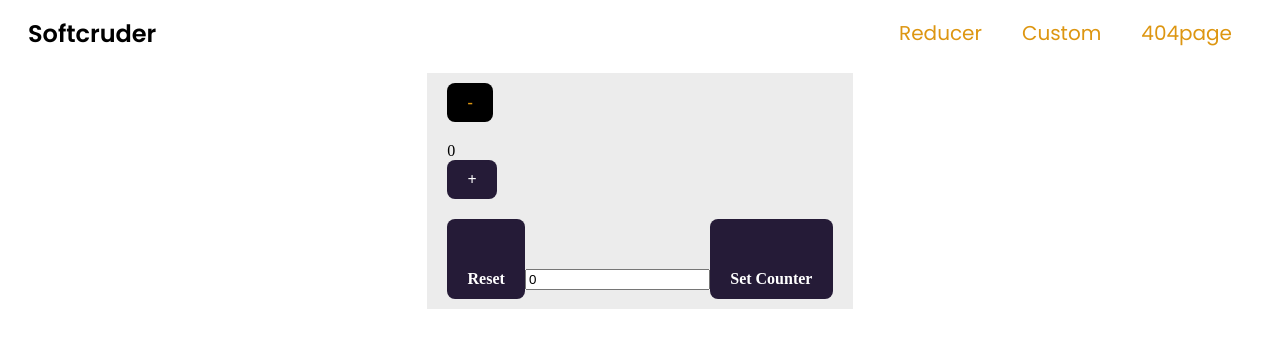
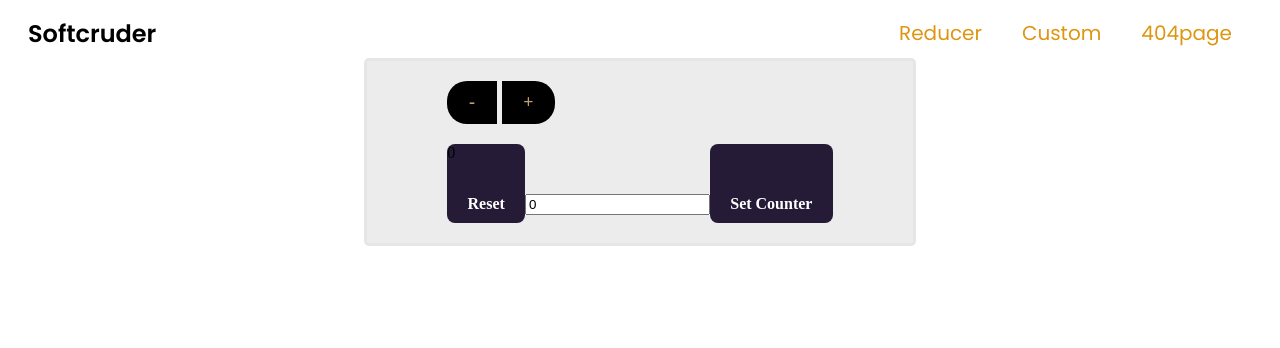
Before and after one commit to softcruder/second-semester-exam, a React (Create React App) app: page /reducer in a window 1280 px wide. Shown: the top 348 px of the page. Built offline with nearby package versions, Linux system fonts and the light colour scheme.

Commit message:
1 file modified

```diff
--- a/src/components/ReducerCounter/ReducerCounter.css
+++ b/src/components/ReducerCounter/ReducerCounter.css
@@ -1,17 +1,38 @@
 .container {
   margin: auto;
   width: 40%;
-  padding: 15px;
+  background-color: rgba(221, 221, 221, 0.555);
+  border: 3px solid rgba(230, 230, 230, 0.95);
+  border-radius: 5px;
+  padding: 10px 20px;
   display: flex;
   justify-content: center;
 }
 .main-card {
-  background-color: rgba(221, 221, 221, 0.555);
+  border-radius: 5px;
   padding: 10px 20px;
 }
 
 .main-btn-d {
+  position: relative;
   background-color: black;
-  color: rgb(221, 150, 17);
-  border-radius: 15px 0 15x 0;
+  color: rgb(187, 160, 109);
+  font-size: 18px;
+  font-weight: 900;
+  border: 1px;
+  border-radius: 20px 0 0 20px;
 }
+
+.counter {
+  position: absolute;
+}
+
+.main-btn-i {
+  position: relative;
+  background-color: black;
+  color: rgb(187, 160, 109);
+  font-size: 18px;
+  font-weight: 900;
+  border: 1px;
+  border-radius: 0 20px 20px 0;
+}
```
